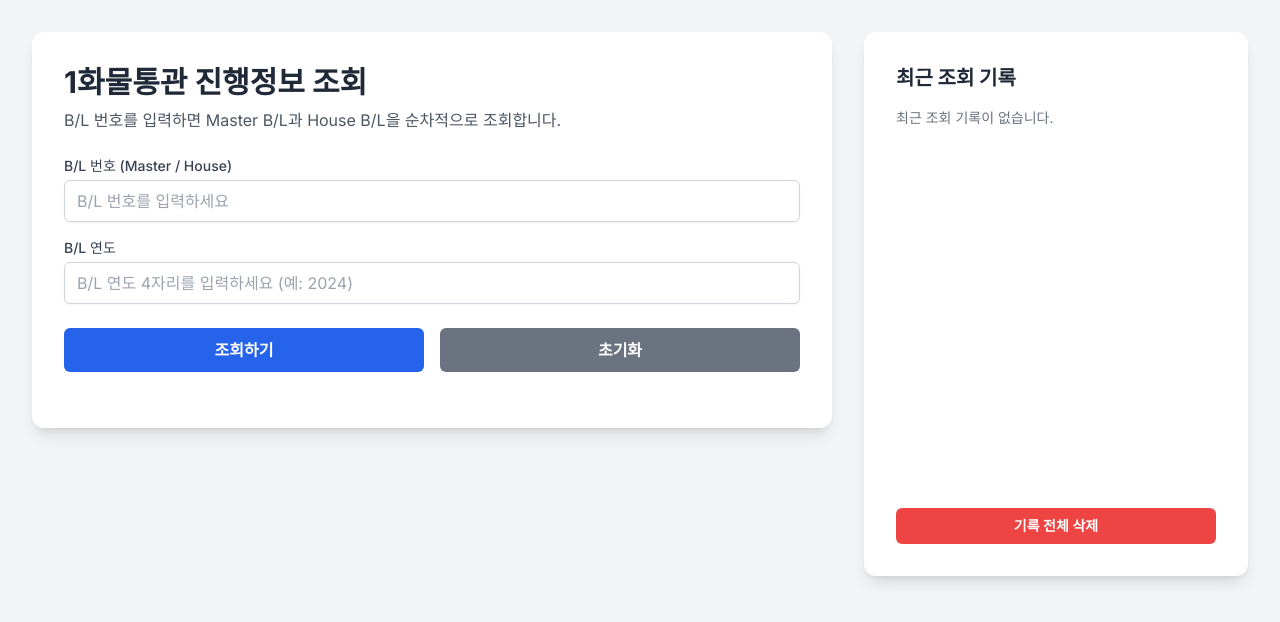
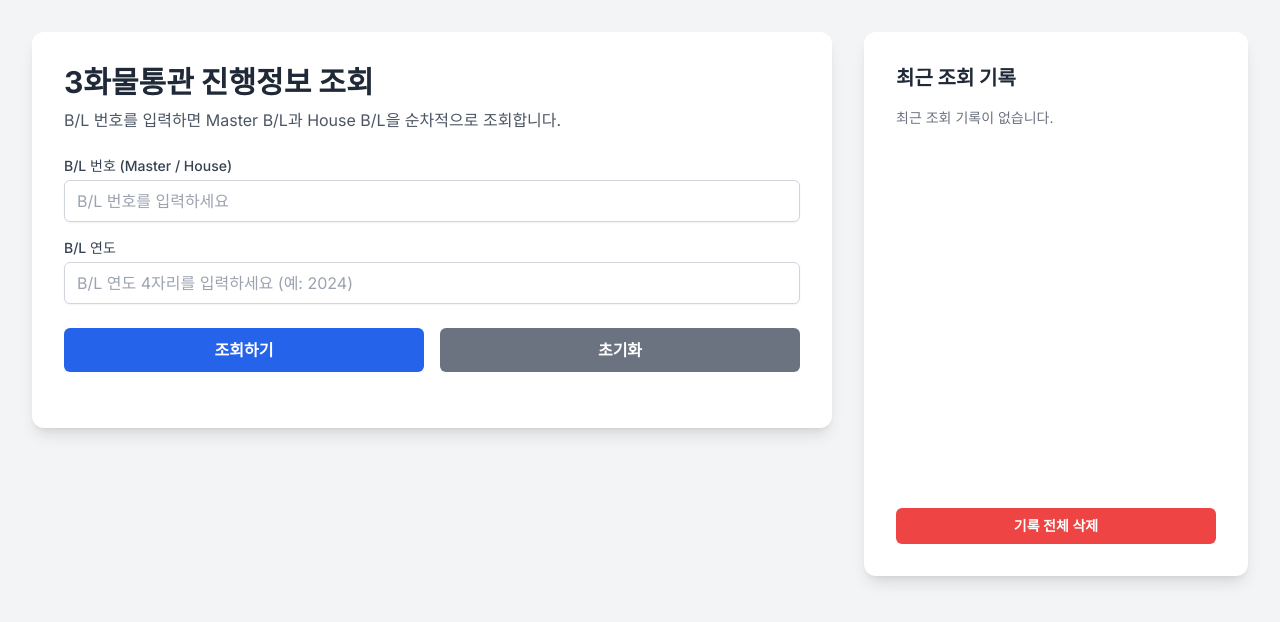
Before and after one commit to holyspirit-cha/cargoTrack, a website: page index.html in a window 1280 px wide. Drawn offline with nearby package versions, Linux system fonts and the light colour scheme.

Commit message:
Update index.html

```diff
--- a/index.html
+++ b/index.html
@@ -48,7 +48,7 @@
         <div class="lg:col-span-2">
             <div class="bg-white rounded-xl shadow-lg overflow-hidden">
                 <div class="p-6 sm:p-8">
-                    <h1 class="text-2xl sm:text-3xl font-bold text-gray-800 mb-2">1화물통관 진행정보 조회</h1>
+                    <h1 class="text-2xl sm:text-3xl font-bold text-gray-800 mb-2">3화물통관 진행정보 조회</h1>
                     <p class="text-gray-600 mb-6">B/L 번호를 입력하면 Master B/L과 House B/L을 순차적으로 조회합니다.</p>
 
                     <div class="space-y-4">
```
